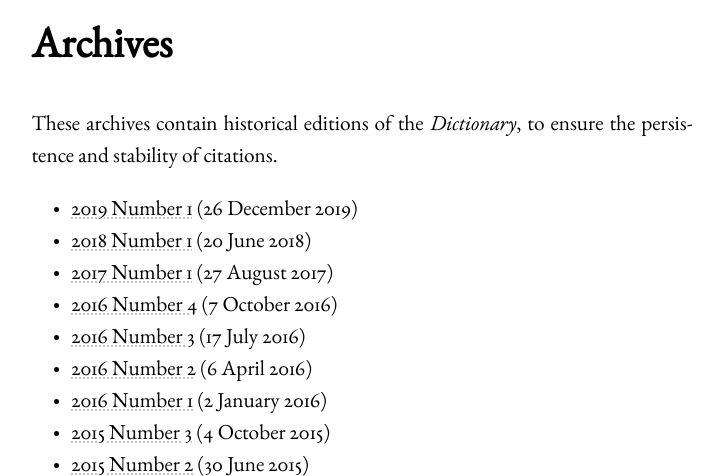
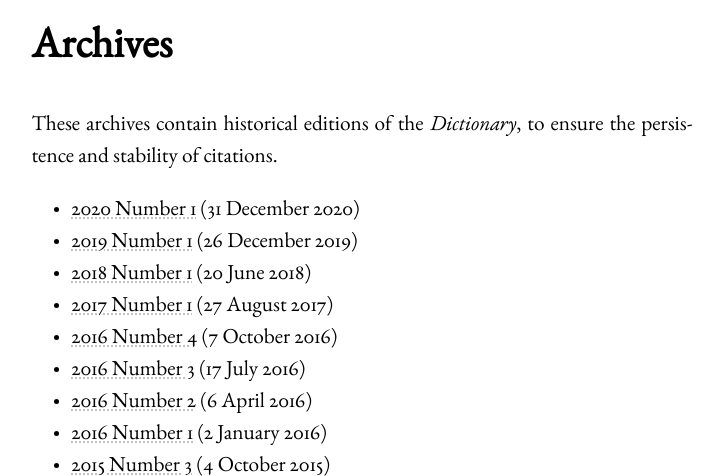
Before and after one commit to uckelman/dmnes-site, a Flask app: template templates/archives.html in a window 1280 px wide. Shown: the part 264-740 px from the top of the page, without its empty margins (278-999 px from the left). Run offline with Flask 2, Linux system fonts and the light colour scheme; the template is opened without the code that fills it, so the values that code supplies are empty; parts of the project's set-up code (start-up, migrations or seed data) failed here and were passed over.

Commit message:
Added link for Edition 2020.1 to archives.

```diff
--- a/templates/archives.html
+++ b/templates/archives.html
@@ -5,6 +5,7 @@
 <p>These archives contain historical editions of the <i>Dictionary</i>, to ensure the persistence and stability of citations.<p/>
 <ul>
   <!-- TOP -->
+  <li><a href="http://dmnes.org/2020/1">2020 Number 1</a> (31 December 2020)</li>
   <li><a href="http://dmnes.org/2019/1">2019 Number 1</a> (26 December 2019)</li>
   <li><a href="http://dmnes.org/2018/1">2018 Number 1</a> (20 June 2018)</li>
   <li><a href="http://dmnes.org/2017/1">2017 Number 1</a> (27 August 2017)</li>
```
